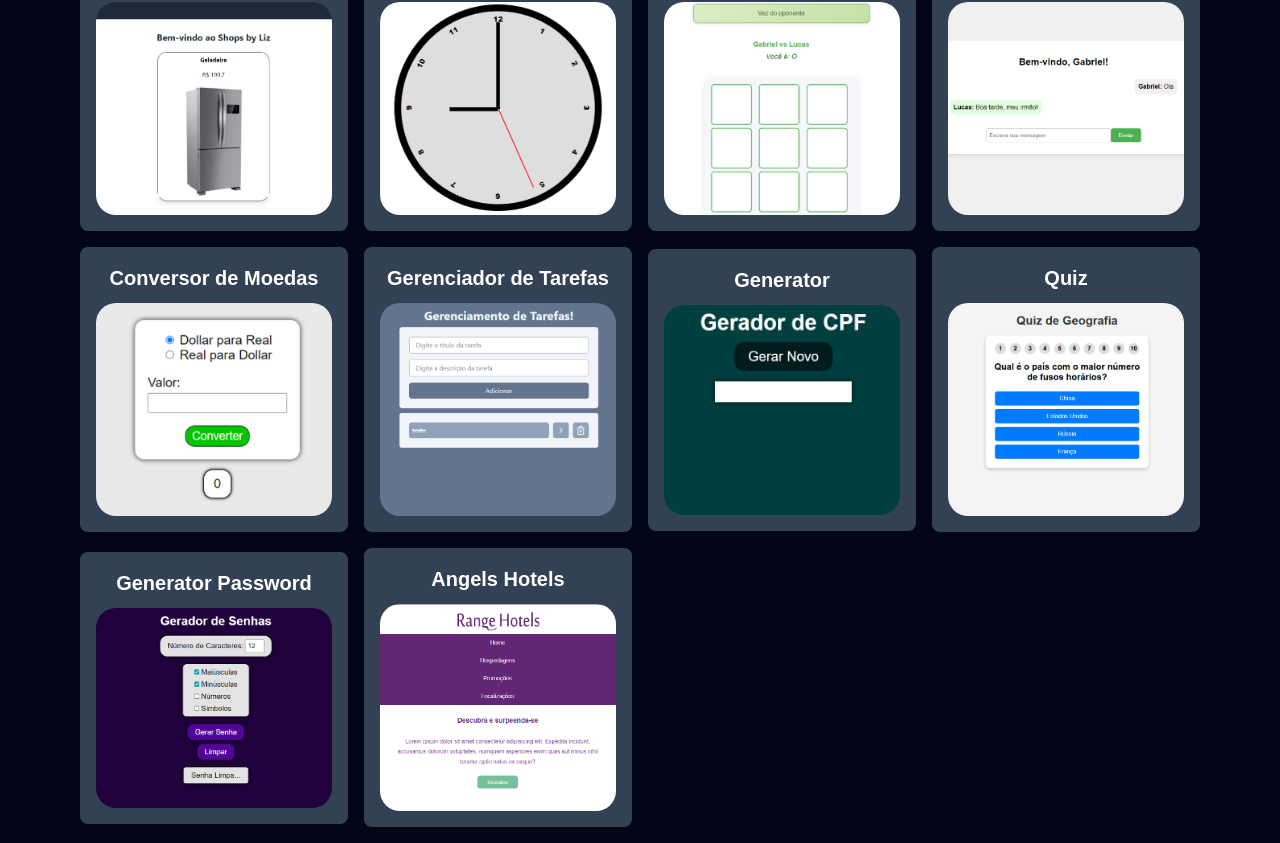
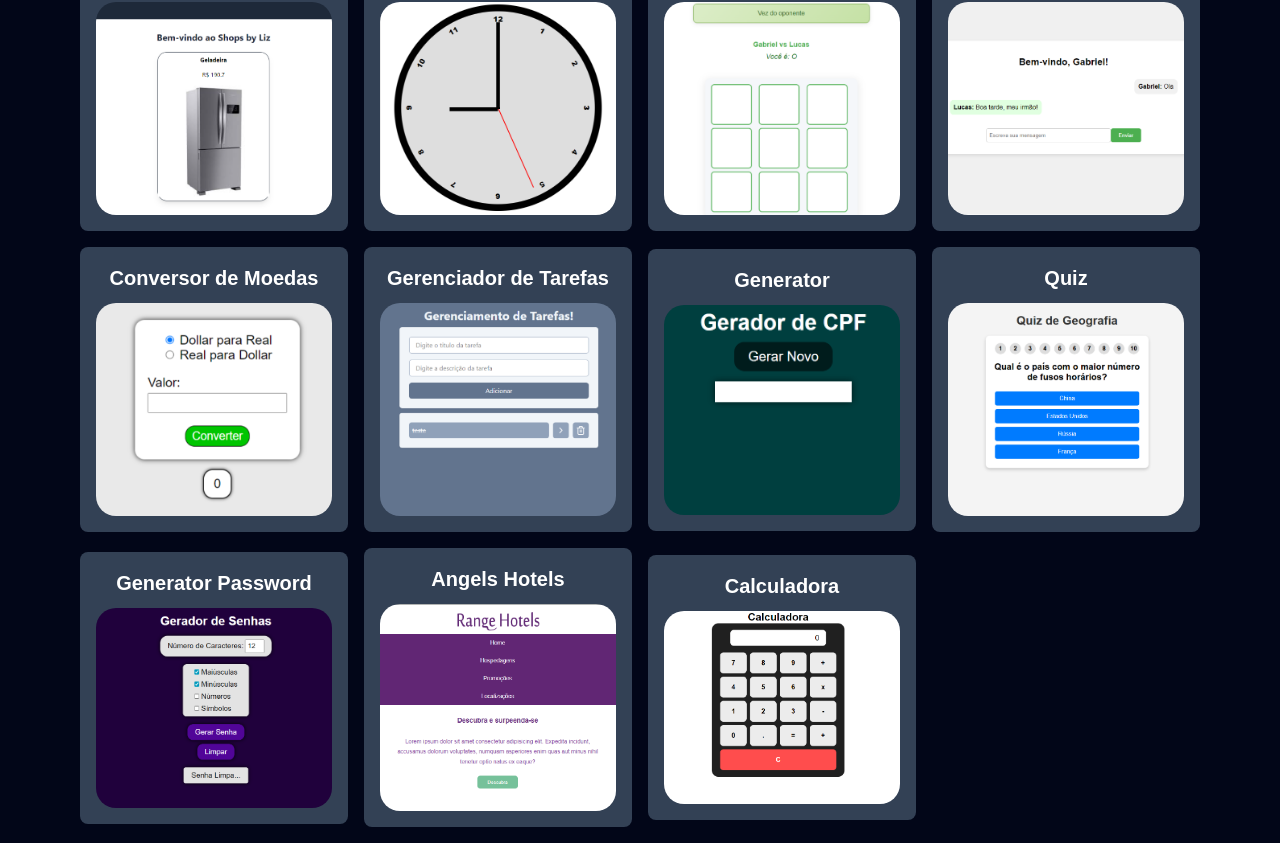
Before and after one commit to GabrielLNascimento/portifolio, a React (Vite) app: page /projects in a window 1280 px wide. Shown: the part 163-1006 px from the top of the page. Built offline with nearby package versions, Linux system fonts and the light colour scheme.

Commit message:
feat: new Project calculator

```diff
--- a/src/pages/Projects.jsx
+++ b/src/pages/Projects.jsx
@@ -9,6 +9,7 @@ import lizShops from '/assets/img/liz-shops.png';
 import chatreal from '/assets/img/chat-real.png';
 import geradorsenha from '/assets/img/geradorsenha.png';
 import rangehotels from '/assets/img/range-hotels.png';
+import calculadora from '/assets/img/calculadora.png';
 
 const Projects = () => {
     return (
@@ -130,6 +131,20 @@ const Projects = () => {
                     />
                 </div>
             </a>
+
+            <a
+                href="https://calculadora-seven-weld.vercel.app/"
+                target="_blank"
+            >
+                <div className="project-item">
+                    <span className="project-title">Calculadora</span>
+                    <img
+                        src={calculadora}
+                        alt="calculadora"
+                        className="project-img"
+                    />
+                </div>
+            </a>
         </div>
     );
 };
```
Also changed, not shown: public/assets/img/calculadora.png (added).
